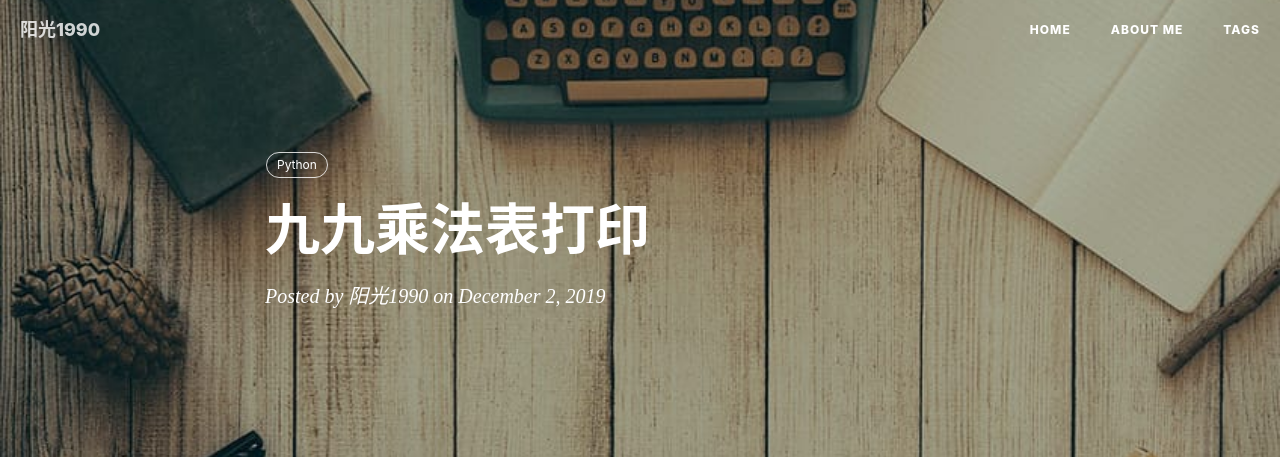
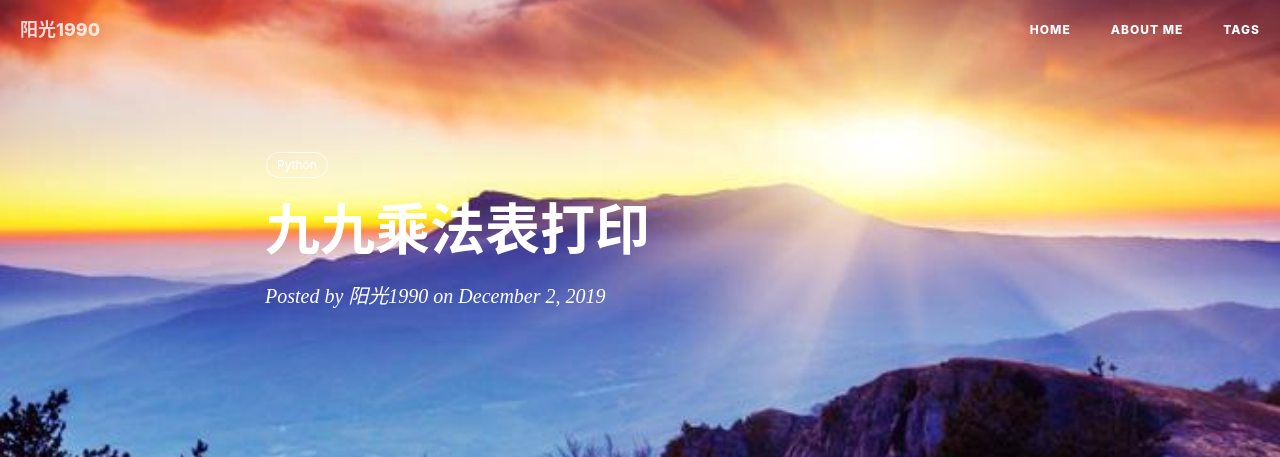
Before and after one commit to sqdeng/sqdeng.github.io, a Jekyll site: the page built from _posts/2019-12-02-Python程序打印九九乘法表.md, in a window 1280 px wide. Shown: the top 457 px of the page. Built offline with Jekyll 4.4.1, drawn with Linux system fonts in a browser that asks for light colours; nearby versions of some CDN libraries; comment, search, counter and statistics services are not loaded; grey boxes are pictures that could not be loaded.

Commit message:
up picutre

```diff
--- a/_config.yml
+++ b/_config.yml
@@ -1,7 +1,7 @@
 # Site settings
 title: 阳光1990
 SEOTitle: 阳光1990的博客 | BY Blog
-header-img: img/post-bg-desk.jpg
+header-img: img/post-desk.jpg
 email: shanquandeng@163.com
 description: "Every failure is leading towards success."
 keyword: "阳光1990的博客"
@@ -11,14 +11,14 @@ github_repo: "https://github.com/sqdeng/sqdeng.github.io.git" # you code reposit
 
 # Sidebar settings
 sidebar: true                           # whether or not using Sidebar.
-sidebar-about-description: "Goals determine what you going to be!"
-sidebar-avatar: /img/about-BY-gentle.jpg      # use absolute URL, seeing it's used in both `/` and `/about/`
+sidebar-about-description: "态度决定高度,细节决定成败!"
+sidebar-avatar: /img/side_header.jpg      # use absolute URL, seeing it's used in both `/` and `/about/`
 
 
 
 # SNS settings
 RSS: false
-weibo_username:     shanquandeng
+weibo_username:     SunnySpring1991
 #zhihu_username:     qiubaiying
 github_username:    sqdeng
 #facebook_username:  baiying.qiu.7
@@ -61,12 +61,12 @@ kramdown:
 
 # Gitalk
 gitalk:
-  enable: true    #是否开启Gitalk评论
+  enable: false    #是否开启Gitalk评论
   clientID: f2c84e7629bb1446c1a4                            #生成的clientID
   clientSecret: ca6d6139d1e1b8c43f8b2e19492ddcac8b322d0d    #生成的clientSecret
-  repo: qiubaiying.github.io    #仓库名称
-  owner: qiubaiying    #github用户名
-  admin: qiubaiying
+  repo: sqdeng.github.io    #仓库名称
+  owner: sqdeng    #github用户名
+  admin: sqdeng
   distractionFreeMode: true #是否启用类似FB的阴影遮罩
 
 
@@ -78,7 +78,7 @@ ba_track_id: b50bf2b12b5338a1845e33832976fd68
 
 # Google Analytics
 ga_track_id: 'UA-90855596-1'            # Format: UA-xxxxxx-xx
-ga_domain: qiubaiying.top               # 默认的是 auto, 这里我是自定义了的域名，你如果没有自己的域名，需要改成auto
+ga_domain: auto               # 默认的是 auto, 这里我是自定义了的域名，你如果没有自己的域名，需要改成auto
 
 
 
```
Also changed, not shown: img/about-BY-gentle.jpg (deleted), img/post-bg-desk.jpg (deleted), img/post-desk.jpg (added), img/post-timg.jpg, img/side_header.jpg (added).
